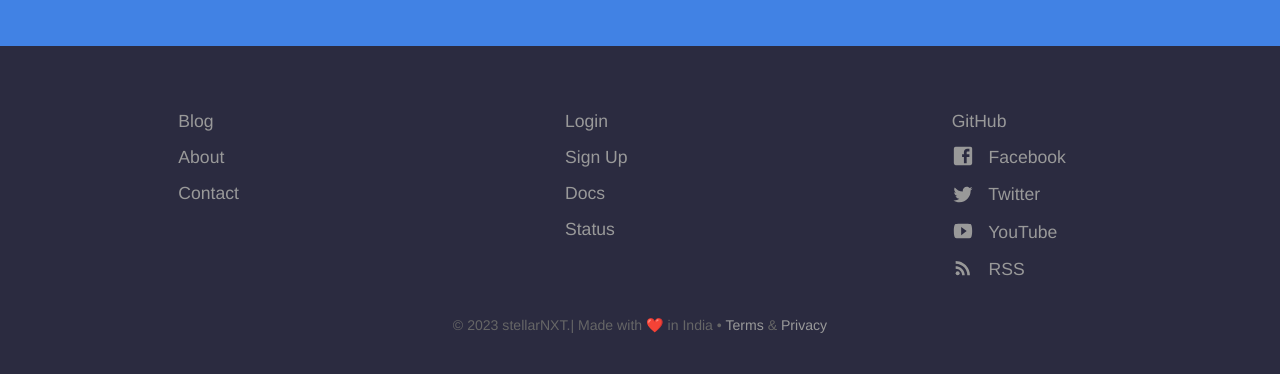
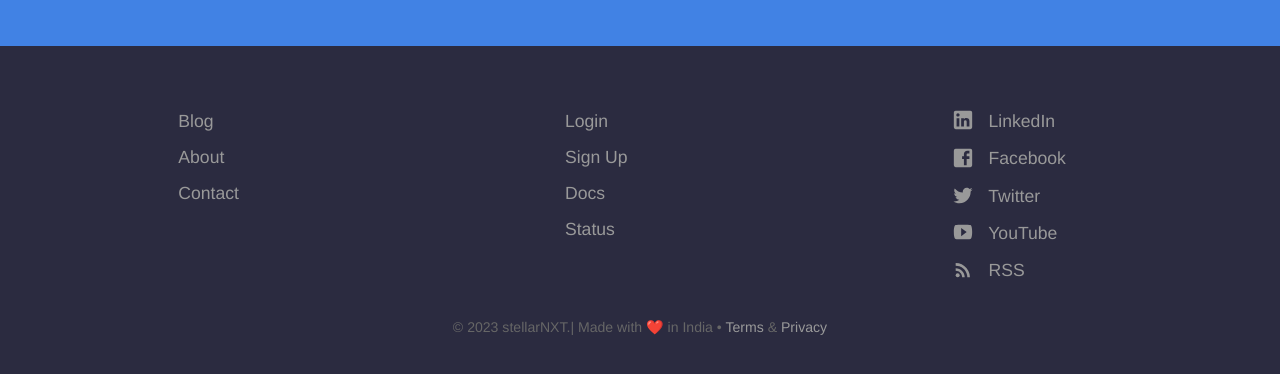
Before and after one commit to HarshaTejaswi/niramaya-HT, a Jekyll site: the page built from index.html, in a window 1280 px wide and 900 px high, scrolled down 2777 px. Shown: the part 513-887 px from the top of the window. Built offline with Jekyll 4.4.1, drawn with Linux system fonts in a browser that asks for light colours.

Commit message:
Update footer.yml

```diff
--- a/_data/footer.yml
+++ b/_data/footer.yml
@@ -19,10 +19,10 @@
     link: /
     new_window: true
 - links:
-  - name: GitHub
-    link: https://github.com/Project-Niramaya
+  - name: LinkedIn
+    link: https://www.linkedin.com/company/project-niramaya/
     new_window: true
-    social_icon: GitHub
+    social_icon: LinkedIn
   - name: Facebook
     link: https://facebook.com/cloudcannon/
     new_window: true
```
